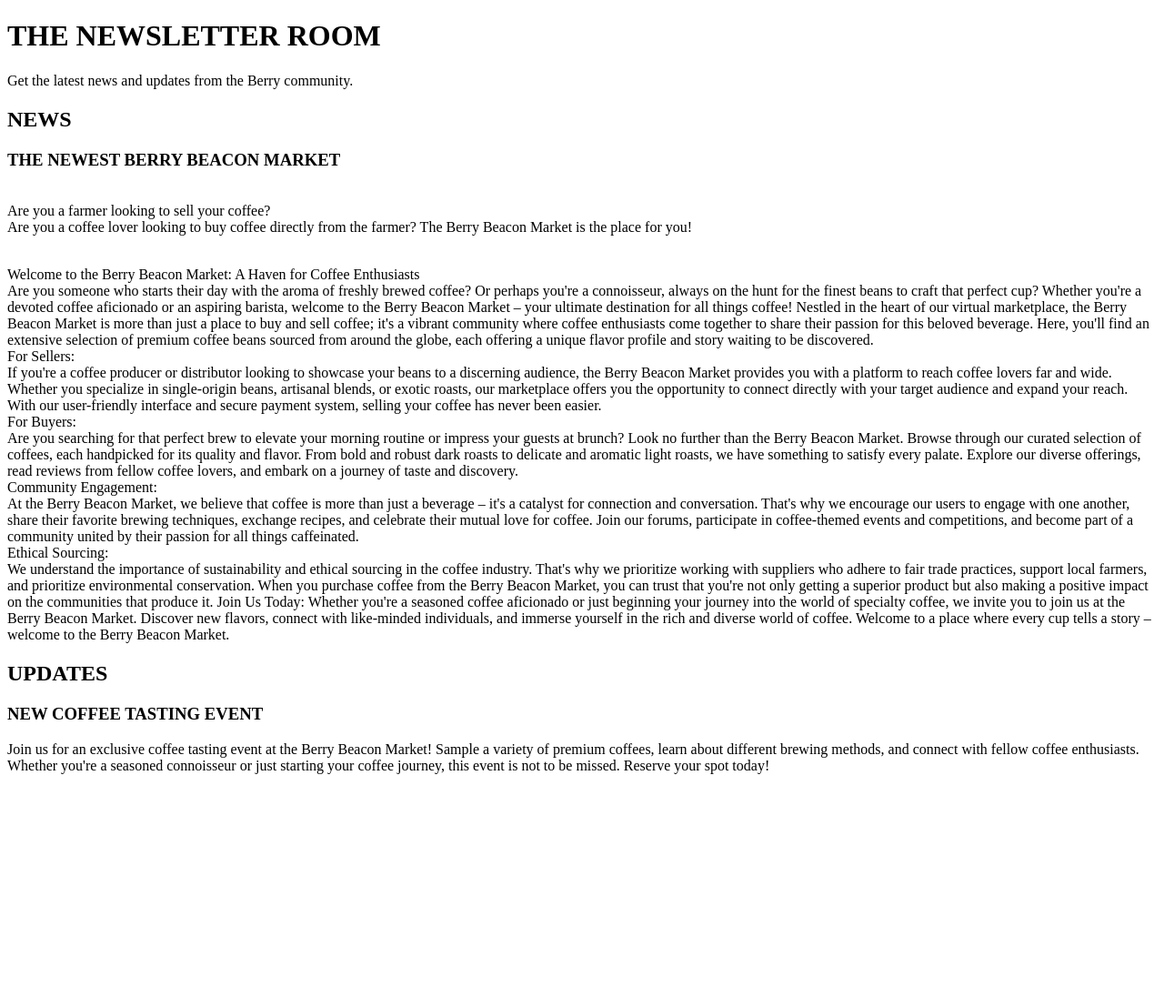
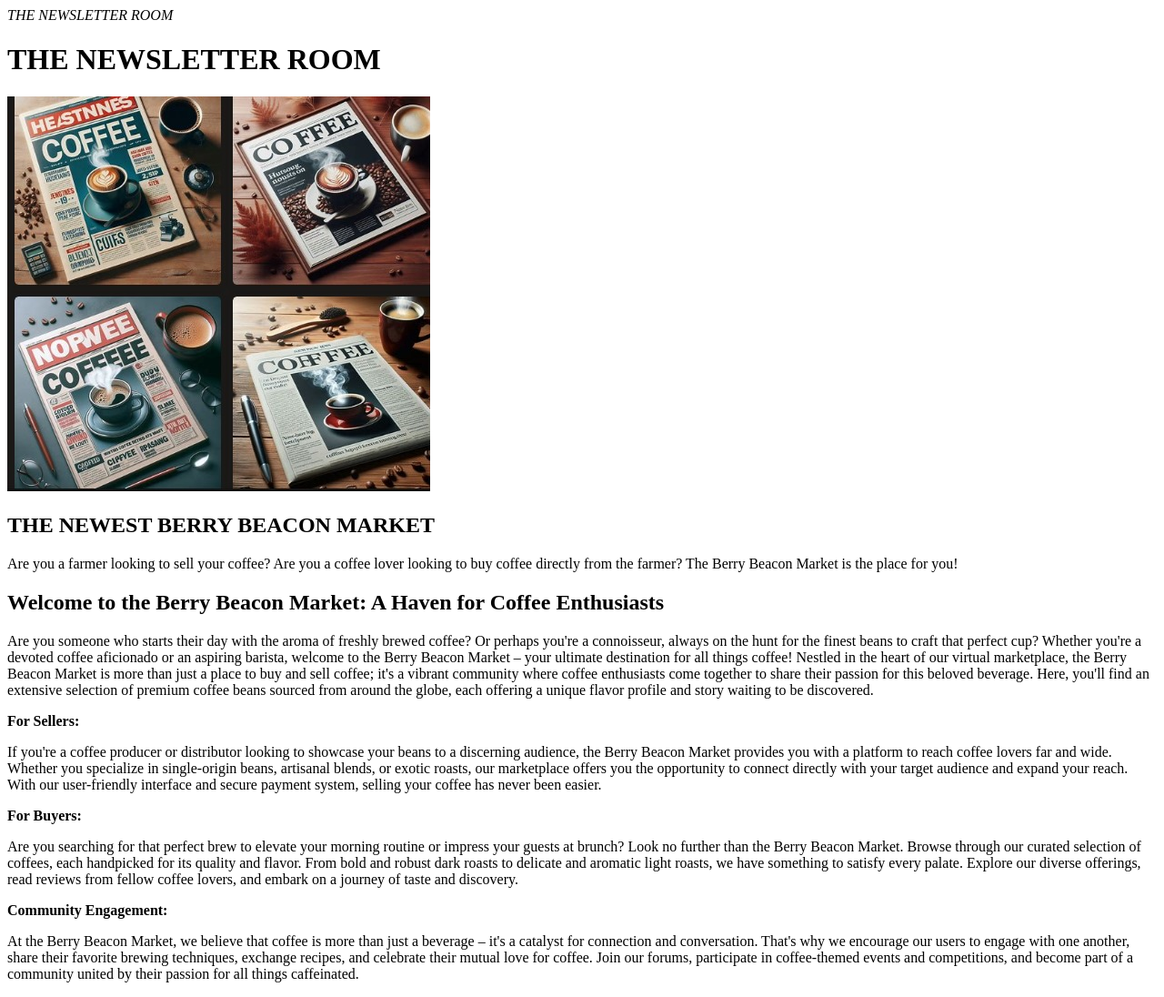
Before and after one commit to wamoyi/THE-BERRY-BEACON, a plain HTML site: page news.html in a window 1280 px wide. Shown: the whole page at 91% size. Before the commit the page ends 867 px from the top, so only its background shows below. Drawn offline with Linux system fonts and the light colour scheme.

Commit message:
my first commit

```diff
--- a/news.html
+++ b/news.html
@@ -1,55 +1,30 @@
 <!DOCTYPE html>
-<html lang="en">
-<head>
-    <meta charset="UTF-8">
-    <meta name="viewport" content="width=device-width, initial-scale=1.0">
-    <title>newsletter</title>
-</head>
-<body>
-    <header>
-        <h1>THE NEWSLETTER ROOM</h1>
-        <p>Get the latest news and updates from the Berry community.</p>
-    </header>
-    <main>
-        <section>
-            <h2>NEWS</h2>
-            <article>
-                <h3>THE NEWEST BERRY BEACON MARKET</h3>
-                <p><br>Are you a farmer looking to sell your coffee?</br>
-                    Are you a coffee lover looking to buy coffee directly from the farmer?
-                    The Berry Beacon Market is the place for you!</p>
+<html>
+    <head><em>THE NEWSLETTER ROOM</em></head>
+    <body>
+        <header>
+            <h1>THE NEWSLETTER ROOM</h1>
+            <img src="news.jpg">
+            <h2>THE NEWEST BERRY BEACON MARKET</h2>
+            <p>Are you a farmer looking to sell your coffee?
+                Are you a coffee lover looking to buy coffee directly from the farmer? The Berry Beacon Market is the place for you!
+            </p>
+            <h2>
+                Welcome to the Berry Beacon Market: A Haven for Coffee Enthusiasts</h2>
+                <p> Are you someone who starts their day with the aroma of freshly brewed coffee? Or perhaps you're a connoisseur, always on the hunt for the finest beans to craft that perfect cup? Whether you're a devoted coffee aficionado or an aspiring barista, welcome to the Berry Beacon Market – your ultimate destination for all things coffee! Nestled in the heart of our virtual marketplace, the Berry Beacon Market is more than just a place to buy and sell coffee; it's a vibrant community where coffee enthusiasts come together to share their passion for this beloved beverage. Here, you'll find an extensive selection of premium coffee beans sourced from around the globe, each offering a unique flavor profile and story waiting to be discovered.
+            </p>
+            <b>For Sellers:</b>
+                <p>If you're a coffee producer or distributor looking to showcase your beans to a discerning audience, the Berry Beacon Market provides you with a platform to reach coffee lovers far and wide. Whether you specialize in single-origin beans, artisanal blends, or exotic roasts, our marketplace offers you the opportunity to connect directly with your target audience and expand your reach. With our user-friendly interface and secure payment system, selling your coffee has never been easier.
+               </p>
+                 <b>   For Buyers:</b>
+               <p> Are you searching for that perfect brew to elevate your morning routine or impress your guests at brunch? Look no further than the Berry Beacon Market. Browse through our curated selection of coffees, each handpicked for its quality and flavor. From bold and robust dark roasts to delicate and aromatic light roasts, we have something to satisfy every palate. Explore our diverse offerings, read reviews from fellow coffee lovers, and embark on a journey of taste and discovery.
                 </p>
-                <p><br>Welcome to the Berry Beacon Market: A Haven for Coffee Enthusiasts</br>
+                <b>Community Engagement:</b>
+                <p>At the Berry Beacon Market, we believe that coffee is more than just a beverage – it's a catalyst for connection and conversation. That's why we encourage our users to engage with one another, share their favorite brewing techniques, exchange recipes, and celebrate their mutual love for coffee. Join our forums, participate in coffee-themed events and competitions, and become part of a community united by their passion for all things caffeinated.
+            </p>
 
-                    Are you someone who starts their day with the aroma of freshly brewed coffee? Or perhaps you're a connoisseur, always on the hunt for the finest beans to craft that perfect cup? Whether you're a devoted coffee aficionado or an aspiring barista, welcome to the Berry Beacon Market – your ultimate destination for all things coffee!
-
-                    Nestled in the heart of our virtual marketplace, the Berry Beacon Market is more than just a place to buy and sell coffee; it's a vibrant community where coffee enthusiasts come together to share their passion for this beloved beverage. Here, you'll find an extensive selection of premium coffee beans sourced from around the globe, each offering a unique flavor profile and story waiting to be discovered.
-
-                    <br>For Sellers:</br>
-                    If you're a coffee producer or distributor looking to showcase your beans to a discerning audience, the Berry Beacon Market provides you with a platform to reach coffee lovers far and wide. Whether you specialize in single-origin beans, artisanal blends, or exotic roasts, our marketplace offers you the opportunity to connect directly with your target audience and expand your reach. With our user-friendly interface and secure payment system, selling your coffee has never been easier.
-
-                    <br>For Buyers:</br>
-                    Are you searching for that perfect brew to elevate your morning routine or impress your guests at brunch? Look no further than the Berry Beacon Market. Browse through our curated selection of coffees, each handpicked for its quality and flavor. From bold and robust dark roasts to delicate and aromatic light roasts, we have something to satisfy every palate. Explore our diverse offerings, read reviews from fellow coffee lovers, and embark on a journey of taste and discovery.
-
-                    <br>Community Engagement:</br>
-                    At the Berry Beacon Market, we believe that coffee is more than just a beverage – it's a catalyst for connection and conversation. That's why we encourage our users to engage with one another, share their favorite brewing techniques, exchange recipes, and celebrate their mutual love for coffee. Join our forums, participate in coffee-themed events and competitions, and become part of a community united by their passion for all things caffeinated.
-
-                   <br> Ethical Sourcing:<br>
-                    We understand the importance of sustainability and ethical sourcing in the coffee industry. That's why we prioritize working with suppliers who adhere to fair trade practices, support local farmers, and prioritize environmental conservation. When you purchase coffee from the Berry Beacon Market, you can trust that you're not only getting a superior product but also making a positive impact on the communities that produce it.
-
-                    Join Us Today:
-                    Whether you're a seasoned coffee aficionado or just beginning your journey into the world of specialty coffee, we invite you to join us at the Berry Beacon Market. Discover new flavors, connect with like-minded individuals, and immerse yourself in the rich and diverse world of coffee. Welcome to a place where every cup tells a story – welcome to the Berry Beacon Market.</a>
-            </article>
-        </section>
-        <section>
-            <h2>UPDATES</h2>
-            <article>
-                <h3>NEW COFFEE TASTING EVENT</h3>
-                <p>Join us for an exclusive coffee tasting event at the Berry Beacon Market! Sample a variety of premium coffees, learn about different brewing methods, and connect with fellow coffee enthusiasts. Whether you're a seasoned connoisseur or just starting your coffee journey, this event is not to be missed. Reserve your spot today!</p>
-            </article>
-        </section>
-    </main>
-    <footer></footer>
-
-</body>
+        </header>
+        <main></main>
+        <footer></footer>
+    </body>
 </html>
```
Also changed, not shown: home.html (deleted, +0 -15 lines), index.html (+14 -17 lines), log.html (deleted, +0 -14 lines), coffee tasting.jpg (added), main logo.jpeg (added), news.jpg (added), resataurant.jpeg (added).
